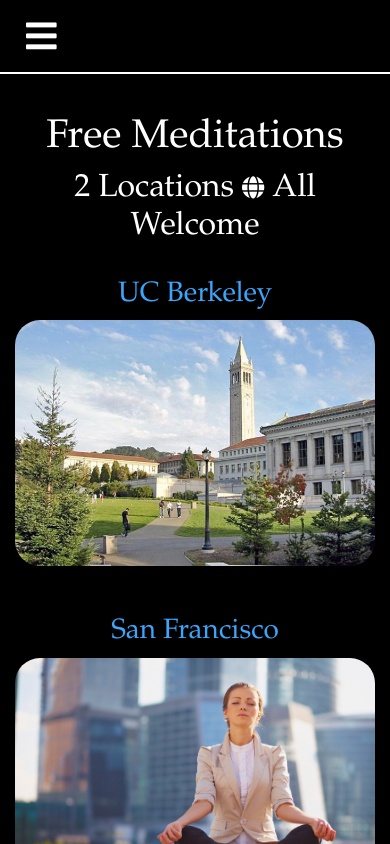
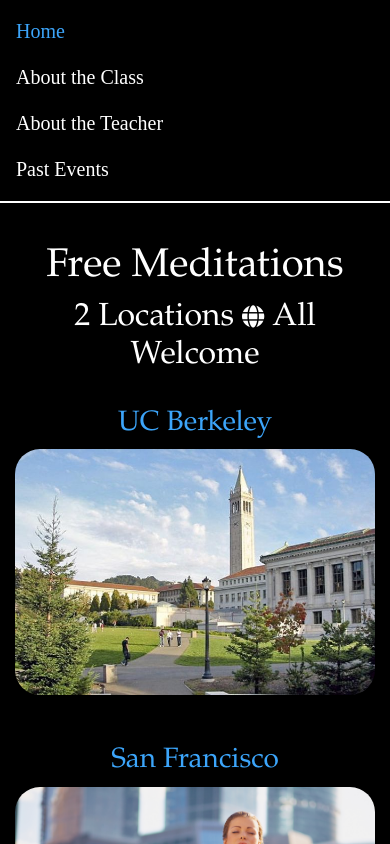
Before and after one commit to saranasr83/Enlightment, a React (Create React App) app: page / in a window 390 px wide. Shown: the top 844 px of the page. Built offline with nearby package versions, Linux system fonts and the light colour scheme.

Commit message:
undo the menu bar temporary

```diff
--- a/src/components/Navbar/Navbar.css
+++ b/src/components/Navbar/Navbar.css
@@ -23,17 +23,17 @@
     font-size: 35px;
     display: block;
 }
-.hide {
+/* .hide {
     display: none;
-}
+} */
 
 @media (max-width: 600px){
-    .hide {
+    /* .hide {
         display: inline;
-    }
-    .show {
+    } */
+    /* .show {
         display: none;
-    }
+    } */
     /* .topnav {
         overflow: hidden;
         background-color: #333;
--- a/src/components/Navbar/Navbar.js
+++ b/src/components/Navbar/Navbar.js
@@ -1,7 +1,7 @@
 import React from "react";
 import "./Navbar.css";
 import { Link } from "react-router-dom";
-import Expander from "../Expander"
+// import Expander from "../Expander"
 
 
 const Navbar = props => (
@@ -9,7 +9,7 @@
     // <nav className="navbar navbar-expand-lg navbar-light bg-light">
     <nav className="navbar navbar-expand-lg topnav">
         <div>
-            <div className="hide">
+            {/* <div className="hide">
                 <Expander>
                     {({ expanded, handleExpandChange }) => (
                         <div>
@@ -49,16 +49,6 @@
                                                 About the Teacher
                                             </a>
                                         </li>
-                                        {/* <li
-                                            className={
-                                                window.location.pathname === "/meditation"
-                                                ? "nav-item active"
-                                                : "nav-item"
-                                            }>
-                                                <Link className="nav-link" to="/meditation">
-                                                    Why Meditation
-                                                </Link>
-                                            </li> */}
 
                                         <li
                                             className={
@@ -75,7 +65,7 @@
                         </div>
                     )}
                 </Expander>
-            </div>
+            </div> */}
 
             <div>
 
```
